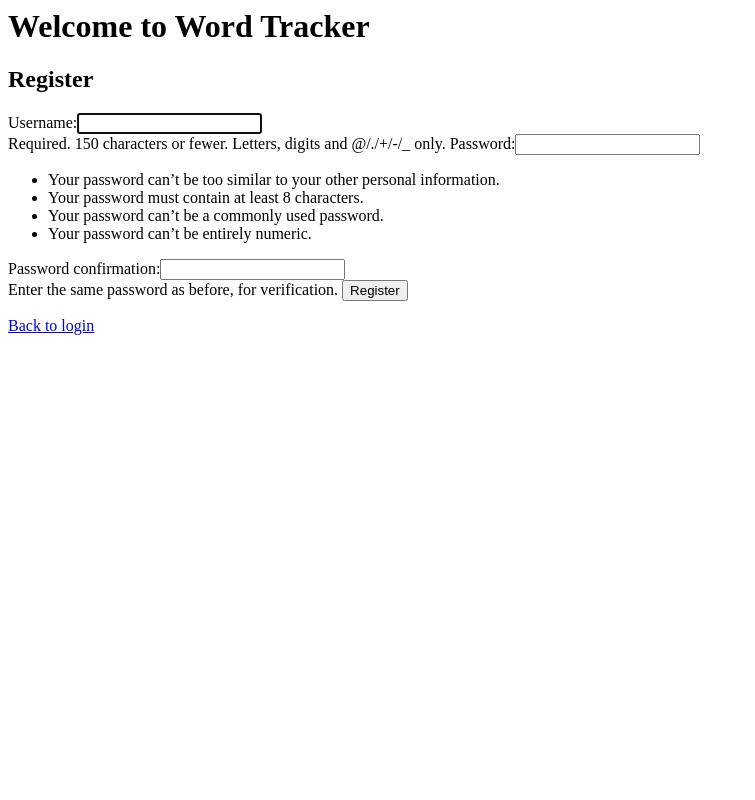
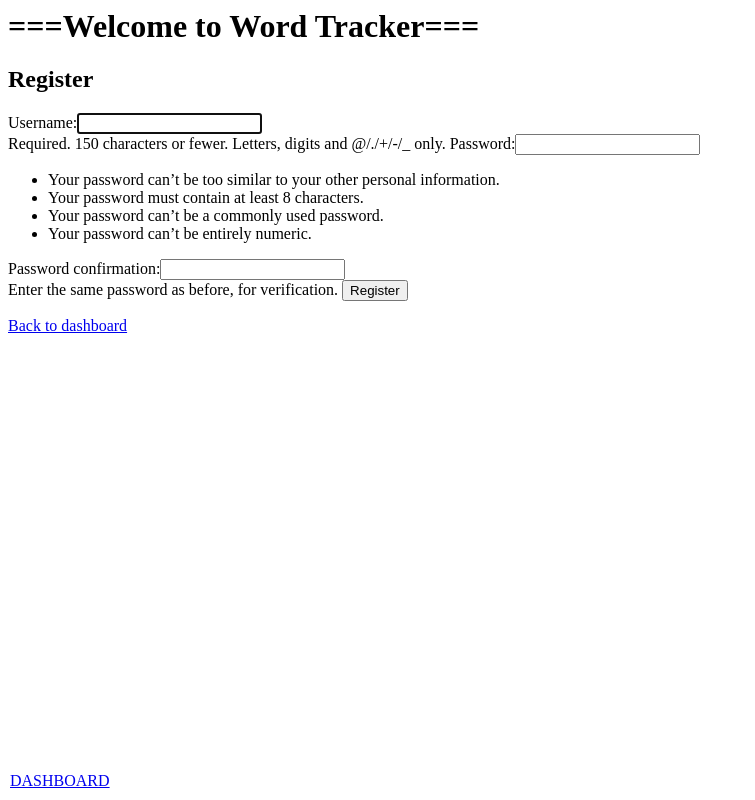
Before and after one commit to TPyrsiocne/django_sandbox, a Django app: page /words_I_know/register/ in a window 1280 px wide. Shown: the whole page, without its empty margins (0-755 px from the left). Run offline with Django 3.2, Linux system fonts and the light colour scheme.

Commit message:
made word definition pages which words in wordlist now link to. Also modified site header and made there be a global footer with links to dashboard and wordlist if user is loged in

```diff
--- a/django_sandbox/words_I_know/templates/base.html
+++ b/django_sandbox/words_I_know/templates/base.html
@@ -1,3 +1,22 @@
-<h1>Welcome to Word Tracker</h1>
+<style>
+.footer {
+  position: fixed;
+  left: 10;
+  bottom: 10;
+  width: 100%;
+  background-color: white;
+  color: white;
+  text-align: left;
+}
+</style>
+
+<h1>===Welcome to Word Tracker===</h1>
 {% block content %}
 {% endblock %}
+
+<div class="footer">
+<a href="{% url 'dashboard' %}"> DASHBOARD</a>
+{% if user.is_authenticated %}
+ <a href="{% url 'word_list' %}"> WORD LIST</a> <br>
+{% endif %}
+</div>
--- a/django_sandbox/words_I_know/templates/registration/login.html
+++ b/django_sandbox/words_I_know/templates/registration/login.html
@@ -1,6 +1,7 @@
 {% extends 'base.html' %}
 
 {% block content %}
+<title> login </title>
 <h2>Login</h2>
 
 <form method="post">
--- a/django_sandbox/words_I_know/templates/registration/password_change_done.html
+++ b/django_sandbox/words_I_know/templates/registration/password_change_done.html
@@ -1,6 +1,7 @@
 {% extends 'base.html' %}
 
 {% block content %}
+<title>success!</title>
 <h2>Password changed</h2>
 
 <a href="{% url 'dashboard' %}">Back to dashboard</a>
--- a/django_sandbox/words_I_know/templates/registration/password_change_form.html
+++ b/django_sandbox/words_I_know/templates/registration/password_change_form.html
@@ -1,6 +1,7 @@
 {% extends 'base.html' %}
 
 {% block content %}
+<title>change password</title>
 <h2>Change password</h2>
 
 <form method="post">
--- a/django_sandbox/words_I_know/templates/words_I_know/invalid_username.html
+++ b/django_sandbox/words_I_know/templates/words_I_know/invalid_username.html
@@ -1,6 +1,8 @@
 {% extends 'base.html' %}
 
 {% block content %}
+<title> error page </title>
+
 <h2> There was an error creating your account</h2>
 <h3>it could be that:</h3>
 <ul>
--- a/django_sandbox/words_I_know/templates/words_I_know/register.html
+++ b/django_sandbox/words_I_know/templates/words_I_know/register.html
@@ -1,6 +1,7 @@
 {% extends 'base.html' %}
 
 {% block content %}
+<title> registration page </title>
 <h2>Register</h2>
 
 <form method="post">
@@ -9,5 +10,5 @@
     <input type="submit" value="Register">
 </form>
 
-<a href="{% url 'login' %}">Back to login</a>
+<a href="{% url 'dashboard' %}">Back to dashboard</a>
 {% endblock %}
--- a/django_sandbox/words_I_know/templates/words_I_know/word_list.html
+++ b/django_sandbox/words_I_know/templates/words_I_know/word_list.html
@@ -1,9 +1,11 @@
 {% extends 'base.html' %}
 
 {% block content %}
+<title> word list </title>
 <ol>
     {% for word in word_list%}
-    <li> {{word.word_txt}} </li>
+    <li> <a href = "/words_I_know/word_definition/{{word.word_txt}}"> {{word.word_txt}} </a> </li>
     {% endfor %}
 </ol>
+
 {% endblock %}
--- a/django_sandbox/words_I_know/urls.py
+++ b/django_sandbox/words_I_know/urls.py
@@ -5,5 +5,6 @@ urlpatterns = [
     path("dashboard/", views.dashboard, name="dashboard"),
     path("accounts/", include("django.contrib.auth.urls")),
     path("register/", views.register, name = "register"),
-    path("word_list/", views.word_list, name = "word_list")
+    path("word_list/", views.word_list, name = "word_list"),
+    path("word_definition/<wrd>/",views.word_defintion, name = "word_definition"),
 ]
--- a/django_sandbox/words_I_know/views.py
+++ b/django_sandbox/words_I_know/views.py
@@ -22,3 +22,7 @@ def register(request):
 
 def word_list(request):
     return render(request, 'words_I_know/word_list.html', { 'word_list' : Word.objects.all()})
+
+def word_defintion(request, wrd):
+    this_word = Word.objects.filter(word_txt = wrd).first()
+    return render(request, 'words_I_know/word_definition.html',{'this_word' : this_word})
```
Also changed, not shown: django_sandbox/words_I_know/templates/words_I_know/dashboard.html (+6 -8 lines), django_sandbox/words_I_know/templates/words_I_know/word_definition.html (added, +8 -0 lines).
